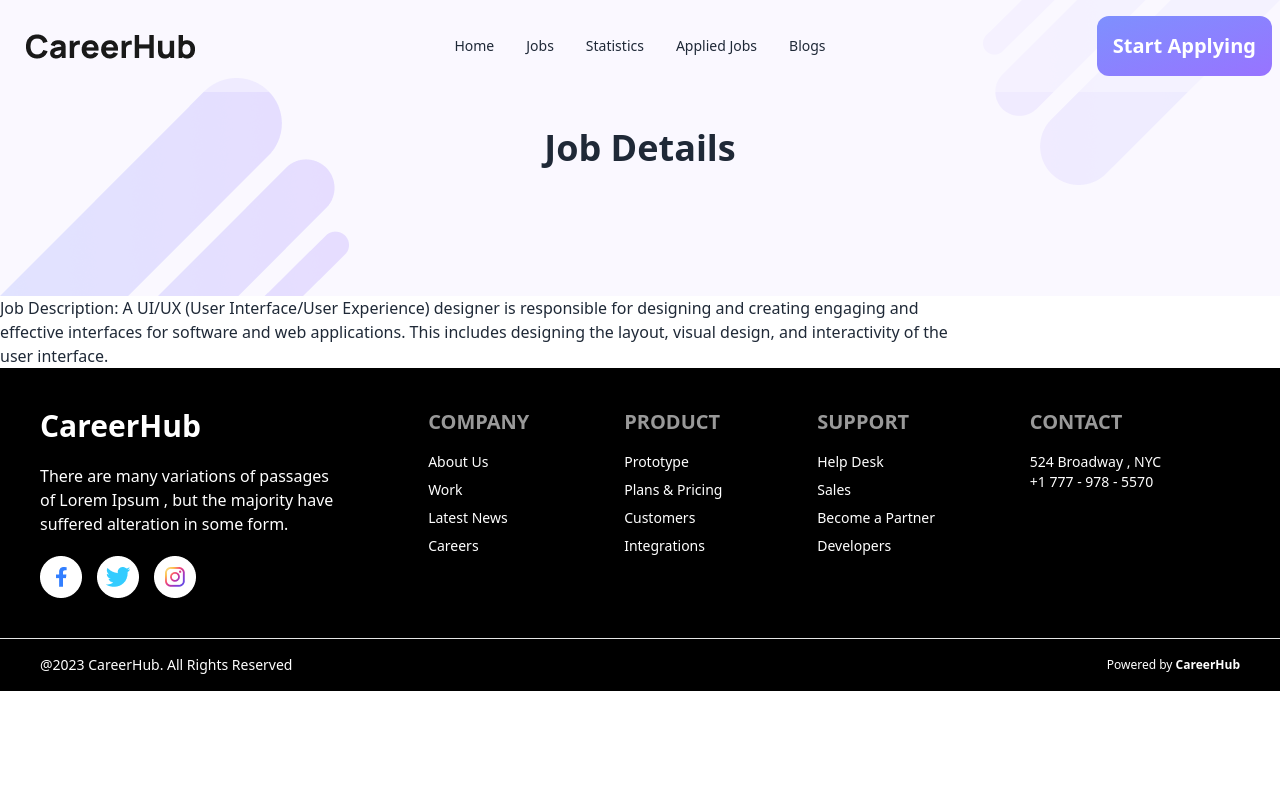
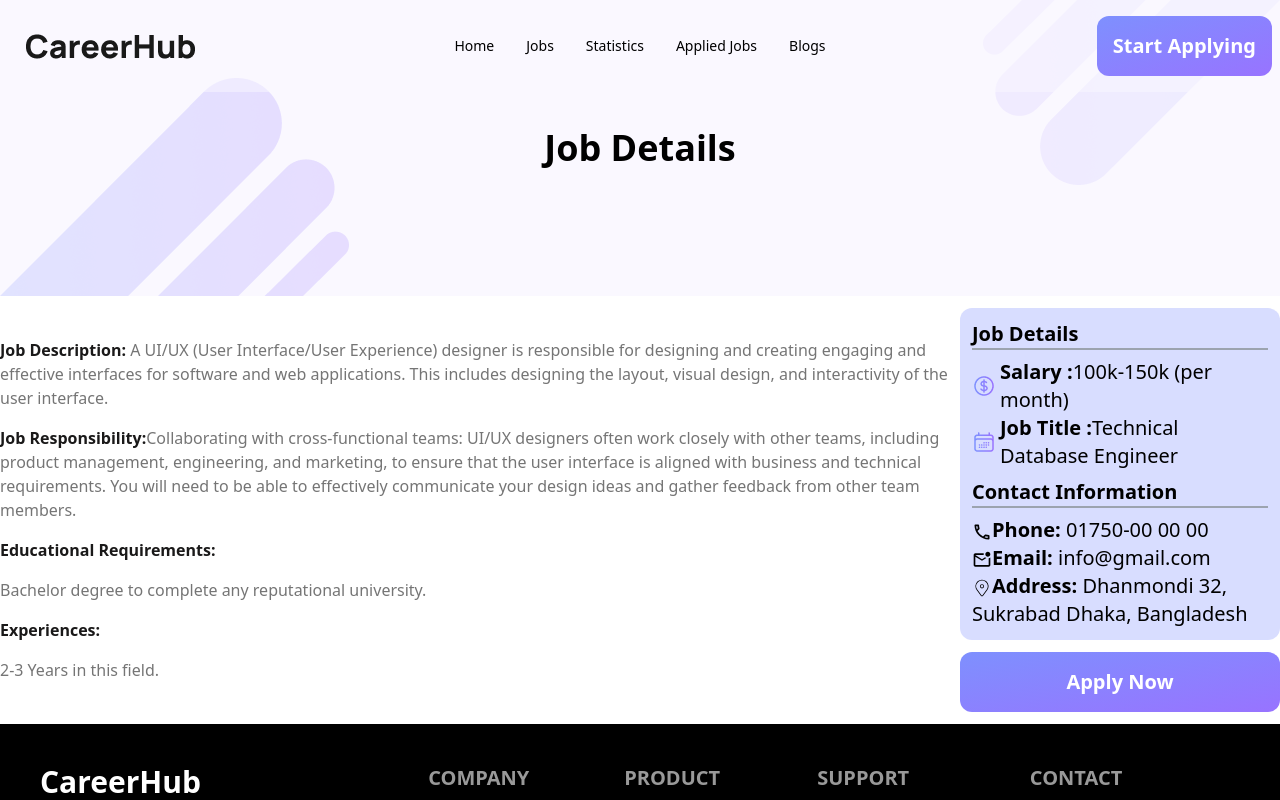
Before and after one commit to SALEHINISLAM/career-hub, a React (Vite) app: page /job/1 in a window 1280 px wide. Shown: the top 800 px of the page. Built offline with nearby package versions, Linux system fonts and the light colour scheme.

Commit message:
job details page design complete

```diff
--- a/src/Components/Job/Job.jsx
+++ b/src/Components/Job/Job.jsx
@@ -67,8 +67,13 @@ const Job = ({ job }) => {
           <p className="text-xl font-semibold">Salary: {salary}</p>
         </div>
       </div>
-    <Link to={`/job/${id}`}>
-    <button className="bg-gradient-to-br from-[#7E90FE] to-[#9873FF] text-white rounded-xl p-4 text-xl font-extrabold">View Details</button></Link>
+      <div className="">
+        <Link to={`/job/${id}`}>
+          <button className="bg-gradient-to-br from-[#7E90FE] to-[#9873FF] text-white rounded-xl p-4 text-xl font-extrabold">
+            View Details
+          </button>
+        </Link>
+      </div>
     </div>
   );
 };
--- a/src/Components/JobDetails/JobDetals.jsx
+++ b/src/Components/JobDetails/JobDetals.jsx
@@ -1,38 +1,103 @@
-import React from 'react';
-import PropTypes from 'prop-types';
-import { useLoaderData, useParams } from 'react-router-dom';
-import './JobDetails.css'
-
-const JobDetals = props => {
-    const jobs=useLoaderData();
-    const {id}=useParams();
-    const job=jobs.find(job=> job.id===parseInt(id));
-    console.log(id,job);
-    const {job_description}=job;
+import React from "react";
+import PropTypes from "prop-types";
+import { useLoaderData, useParams } from "react-router-dom";
+import "./JobDetails.css";
+import { CiLocationOn } from "react-icons/ci";
+import { MdOutlineMarkEmailUnread } from "react-icons/md";
+import { MdOutlineLocalPhone } from "react-icons/md";
+const JobDetals = (props) => {
+  const jobs = useLoaderData();
+  const { id } = useParams();
+  const job = jobs.find((job) => job.id === parseInt(id));
+  console.log(id, job);
+  const {
+    job_description,
+    job_responsibility,
+    educational_requirements,
+    experiences,
+    salary,
+    contact_information,job_title
+  } = job;
   return (
-        <div>
+    <div className="bg-white">
       {/* <h2>job Details of</h2> */}
-            <div className="py-32 bg-[#FAF8FF]" id='back1'>
-                <h2 className='text-4xl font-extrabold text-center'>Job Details</h2>
+      <div className="py-32 bg-[#FAF8FF]" id="back1">
+        <h2 className="text-4xl font-extrabold text-center text-black">
+          Job Details
+        </h2>
       </div>
-            <div className="grid grid-cols-1 md:grid-cols-4 container mx-auto">
+      <div className="grid grid-cols-1 md:grid-cols-4 container mx-auto py-3 text-base md:items-center">
         <div className=" md:col-span-3">
+          <div className="flex flex-col space-y-4">
+            <p className="text-[#757575]">
+              <span className="font-extrabold text-[#1A1919]">
+                Job Description:
+              </span>
+              {job_description}
+            </p>
+            <p className="text-[#757575]">
+              <span className="font-extrabold text-[#1A1919]">
+                Job Responsibility:
+              </span>
+              {job_responsibility}
+            </p>
+            <h3 className="font-extrabold text-[#1A1919]">
+              Educational Requirements:
+            </h3>
+            <p className="text-[#757575]">{educational_requirements}</p>
+            <h3 className="font-extrabold text-[#1A1919]">Experiences:</h3>
+            <p className="text-[#757575]">{experiences}</p>
+          </div>
+        </div>
+        <div className="flex flex-col space-y-3">
+          <div className="bg-[#7E90FE] bg-opacity-30 text-black text-xl space-y-2 p-3 rounded-xl">
+            <div className="border-b-gray-400 border-b-2">
+              <h3 className="font-extrabold">Job Details</h3>
+            </div>
             <div className="">
-                        <p>
-                            Job Description: {job_description}
-                        </p>
+                <div className="flex flex-row items-center gap-1">
+                    <img src="/assets/icons/money.png" alt="" className="inline"/>
+                    <h3><span className="font-bold">Salary :</span>
+                    {salary} (per month)</h3>
+                </div>
+                <div className="flex flex-row items-center gap-1">
+                    <img src="/assets/icons/calendar.png" alt="" />
+                    <h3><span className="font-bold">Job Title :</span>
+                    {job_title}</h3>
+                </div>
+            </div>
+            <div className="border-b-2 border-b-gray-400">
+              <h3 className="font-extrabold">Contact Information</h3>
+            </div>
+            <div className="">
+              <h3>
+                <MdOutlineLocalPhone className="inline" />
+                <span className="font-bold">Phone: </span>
+                {contact_information.phone}
+              </h3>
+              <h3>
+                <MdOutlineMarkEmailUnread className="inline" />
+                <span className="font-bold">Email: </span>
+                {contact_information.email}
+              </h3>
+              <h3>
+                <CiLocationOn className="inline" />
+                <span className="font-bold">Address: </span>
+                {contact_information.address}
+              </h3>
             </div>
           </div>
           <div className="">
-
+            <button className="bg-gradient-to-br from-[#7E90FE] to-[#9873FF] text-white rounded-xl p-4 text-xl font-extrabold w-full">
+              Apply Now
+            </button>
+          </div>
         </div>
       </div>
     </div>
   );
 };
 
-JobDetals.propTypes = {
-
-};
+JobDetals.propTypes = {};
 
 export default JobDetals;
--- a/src/Components/Navbar/Navbar.jsx
+++ b/src/Components/Navbar/Navbar.jsx
@@ -13,7 +13,7 @@ const Navbar = (props) => {
     <li><NavLink to="/blogs" id="side">Blogs</NavLink></li>
     </>
   return (
-    <div className="navbar fixed bg-[#FAF8FF] bg-opacity-50 py-4">
+    <div className="navbar fixed bg-[#FAF8FF] bg-opacity-50 py-4 text-black">
       <div className="navbar-start">
         <div className="dropdown">
           <div tabIndex={0} role="button" className="btn btn-ghost lg:hidden">
--- a/src/main.jsx
+++ b/src/main.jsx
@@ -28,7 +28,7 @@ const router = createBrowserRouter([
       {
         path: '/job/:id',
         element:<JobDetals></JobDetals>,
-        loader:()=>fetch('/public/data/jobs.json')
+        loader:()=>fetch('/data/jobs.json')
       }
     ]
   },
```
Lines whose indentation alone changed are shown as unchanged.
